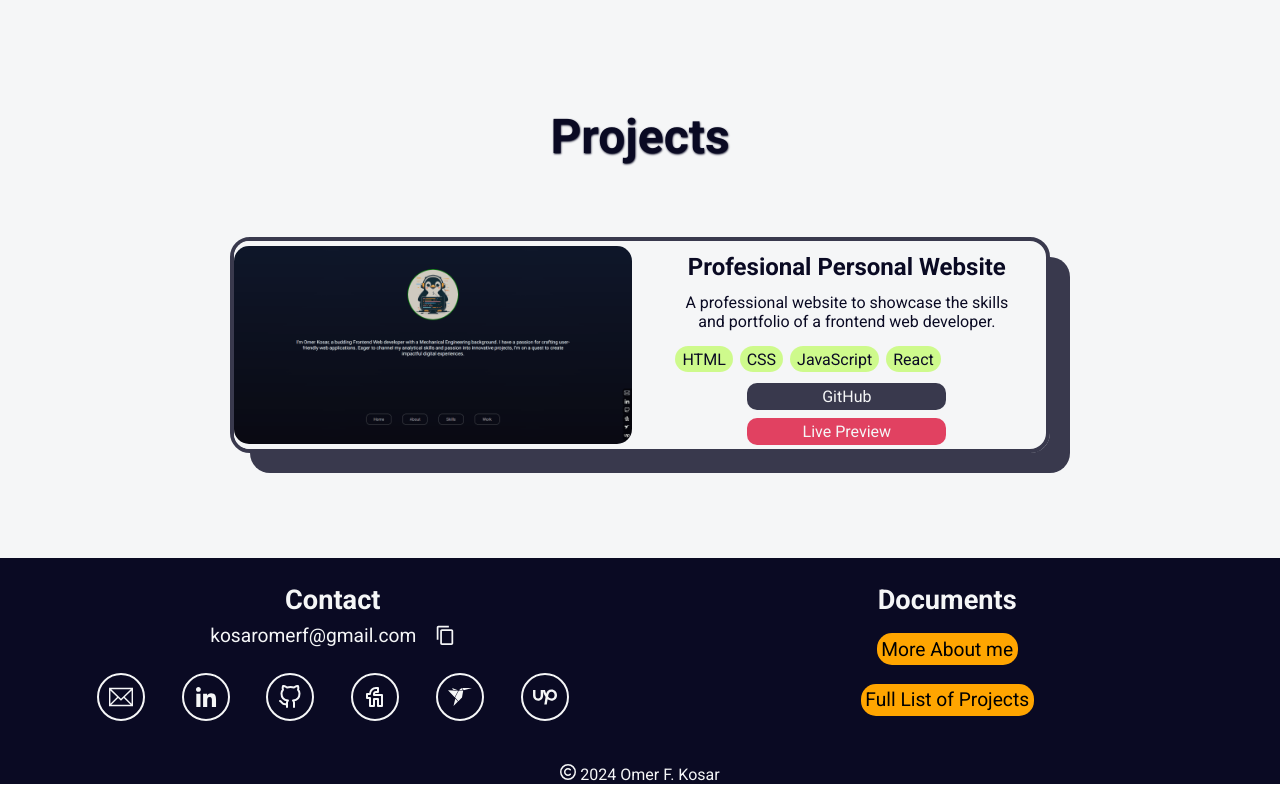
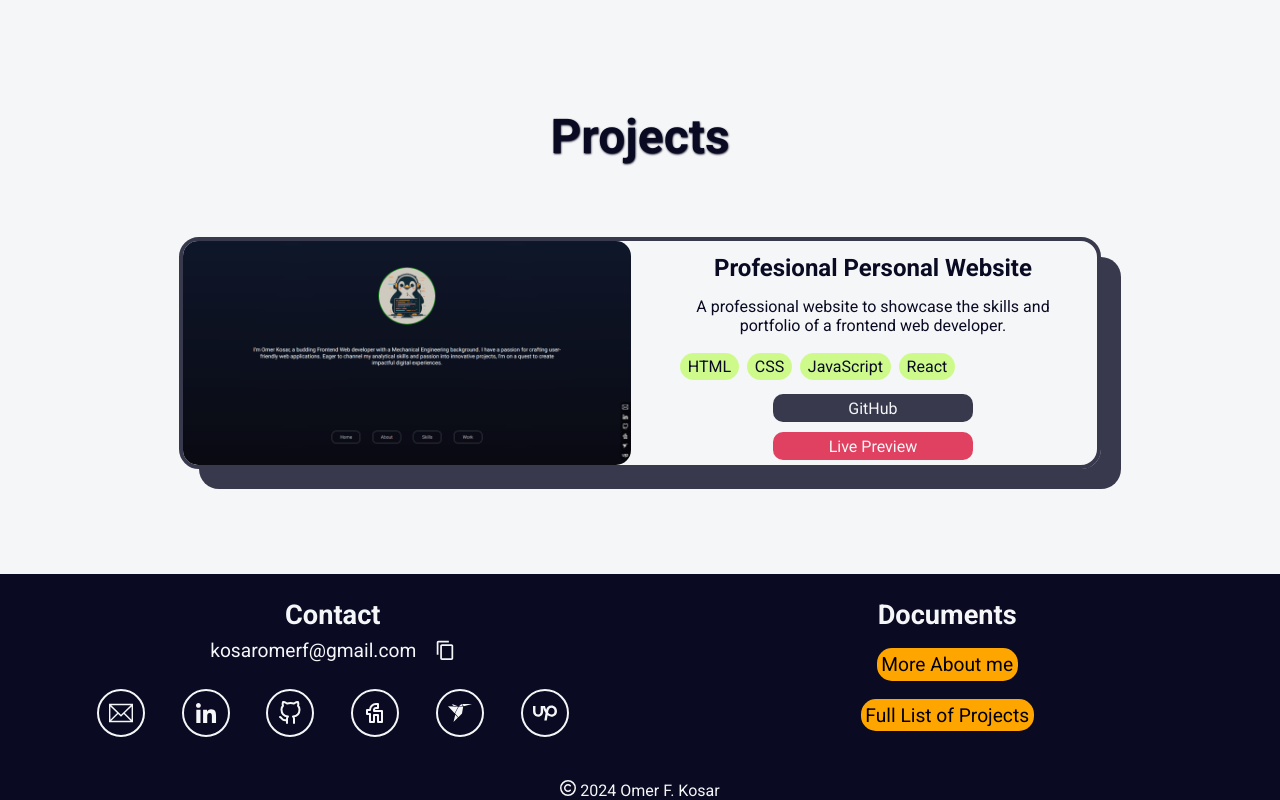
Before and after one commit to kosaromerf/Portfolio, a React (Vite) app: page / in a window 1280 px wide. Shown: the part 1800-2600 px from the top of the page. Built offline with nearby package versions, Linux system fonts and the light colour scheme.

Commit message:
Fix: footer id, responsive preview

```diff
--- a/src/Components/Header.jsx
+++ b/src/Components/Header.jsx
@@ -24,7 +24,7 @@ const Header = () => {
         <a href="#projects" id="project-link" className="nav-link">
           Projects
         </a>
-        <a href="#footer" id="contact-link" className="nav-link">
+        <a href="#footerMain" id="contact-link" className="nav-link">
           Contact
         </a>
       </nav>
--- a/src/index.css
+++ b/src/index.css
@@ -338,7 +338,7 @@ li.typewriter {
   display: grid;
   grid-template-columns: 1fr 1fr;
   border: 4px solid var(--darkhalf);
-  width: 80%;
+  width: 90%;
   height: auto;
   margin: 4% 0;
   gap: 2%;
@@ -440,19 +440,22 @@ li.typewriter {
   justify-content: center;
   align-items: center;
   max-width: 100%;
-  max-height: 34vh;
+  height: 100%;
   background-color: var(--light);
   border-radius: 15px;
 }
 
 .previewImg {
   border-radius: 0 20px 20px 0;
+  height: 100%;
   width: 100%;
-  max-height: 100%;
+
+  object-fit: cover;
   border-radius: 15px;
-  object-fit: contain;
   animation: appear 1s forwards ease-in-out;
   overflow: hidden;
+
+
 }
 
 .hidden {
```
